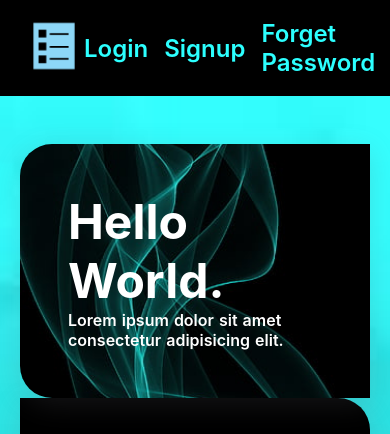
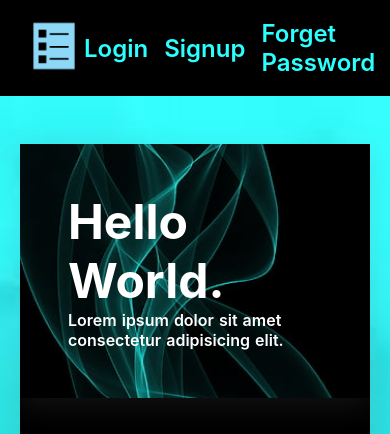
Before and after one commit to justhanzala/reactjs-user-registration-ui, a React (Create React App) app: page / in a window 390 px wide. Shown: the top 434 px of the page. Built offline with nearby package versions, Linux system fonts and the light colour scheme.

Commit message:
Project Completed

```diff
--- a/src/Components/Login/Login.css
+++ b/src/Components/Login/Login.css
@@ -143,11 +143,20 @@
   .login .login-img {
     height: auto;
     width: 350px;
+    border-radius: 0rem 0rem 0rem 0rem;
+    box-shadow: rgba(100, 100, 111, 0.2) 0px 7px 29px 0px;
   }
 
   .form-content {
     padding: 2rem;
     width: 350px;
+
+    border-radius: 0rem 0rem 0rem 0rem;
+    box-shadow: rgba(100, 100, 111, 0.2) 0px 7px 29px 0px;
+  }
+
+  .login-text {
+    border-bottom: 0rem;
   }
 
   .btn button {
```
